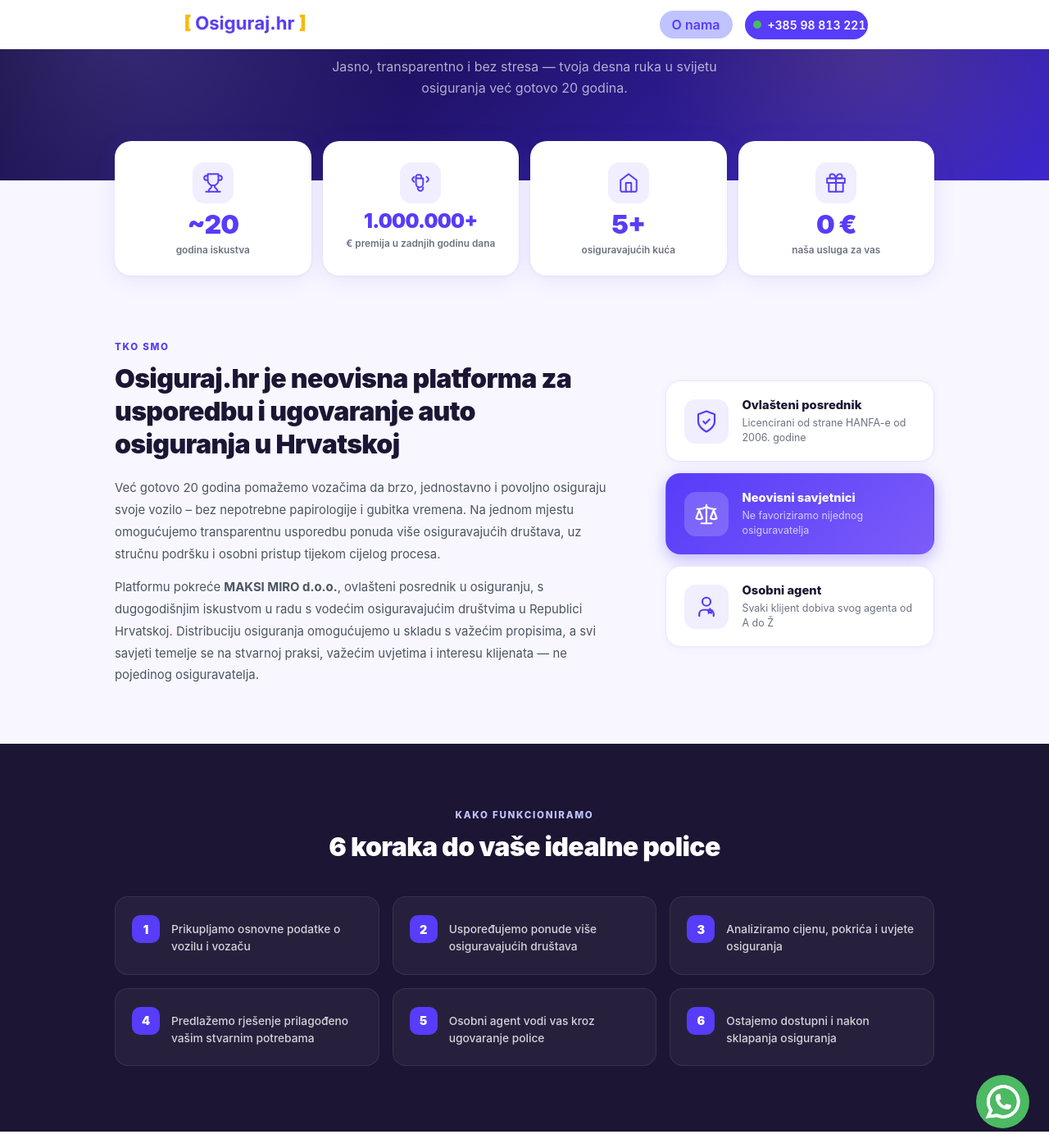
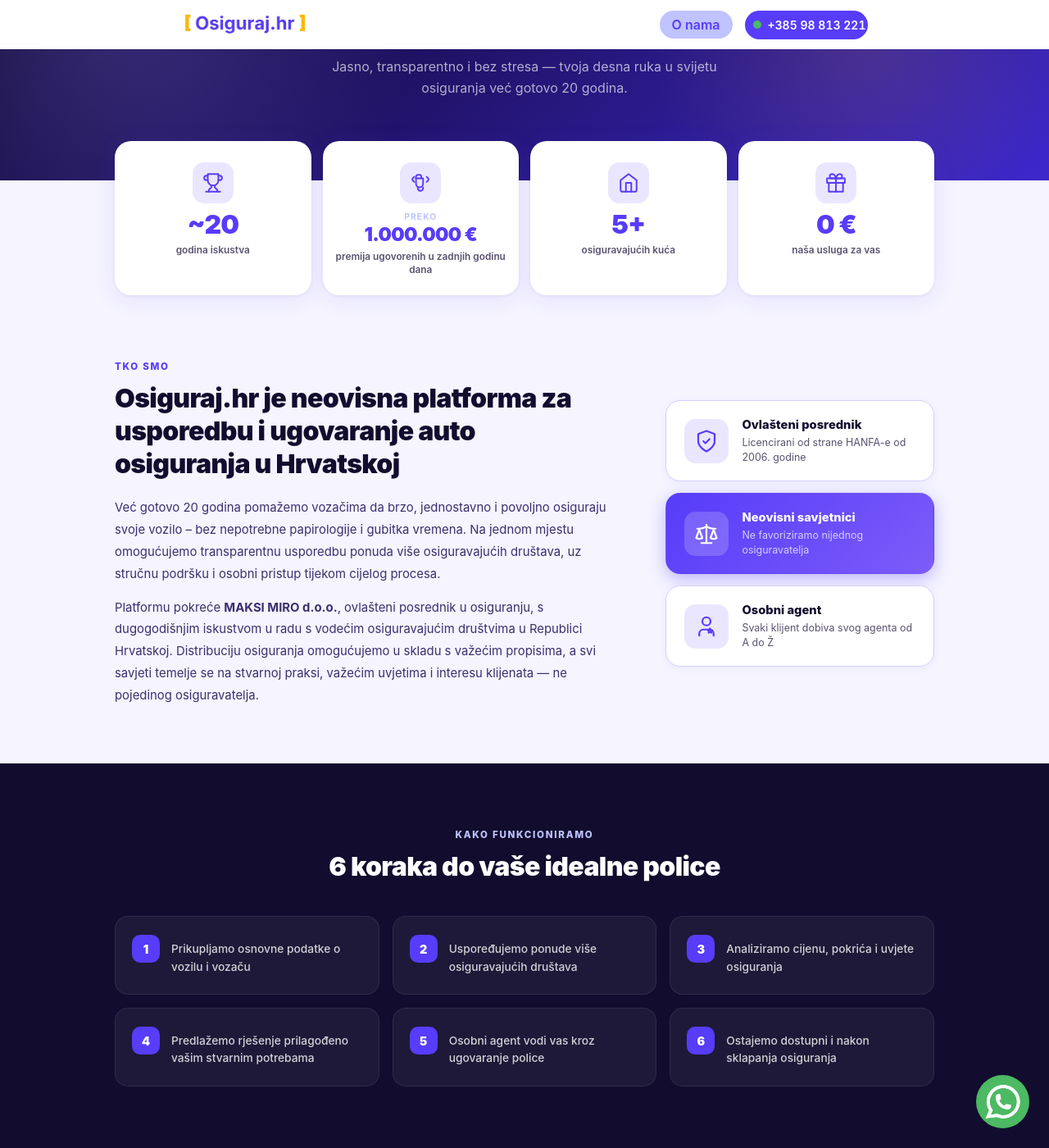
Before and after one commit to Filip-Gale/OsigurajHR, a Jekyll site: the page built from o-nama.html, in a window 1280 px wide and 1400 px high, scrolled down 202 px. Shown: the whole window at 82% size. Built offline with Jekyll 4.4.1, drawn with Linux system fonts in a browser that asks for light colours.

Commit message:
O nama: brand book alignment - 3 brand colors only, fix premija stat text
Co-Authored-By: Claude Sonnet 4.6 <noreply@anthropic.com>

```diff
--- a/css/onama.css
+++ b/css/onama.css
@@ -1,6 +1,7 @@
 /* ── Base overrides ── */
+/* Brand colors: #573cf9 (primary), #bfc3ff (light purple), #ffbc27 (yellow) */
 body {
-    background-color: #f8f7ff;
+    background-color: #f5f4ff;
 }
 
 p, h1, h2 {
@@ -110,12 +111,23 @@ a {
 .on-stat-icon {
     width: 50px;
     height: 50px;
-    background: #f0eeff;
+    background: #ebe6ff;
     border-radius: 14px;
     display: flex;
     align-items: center;
     justify-content: center;
     margin-bottom: 2px;
+}
+
+.on-stat-pre {
+    font-size: 0.65rem;
+    font-weight: 700;
+    letter-spacing: 0.1em;
+    text-transform: uppercase;
+    color: #bfc3ff;
+    margin-bottom: -4px;
+    pointer-events: none;
+    user-select: none;
 }
 
 .on-stat-num {
@@ -129,7 +141,7 @@ a {
 .on-stat-label {
     font-size: 0.74rem;
     font-weight: 600;
-    color: #6b7280;
+    color: #5a5270;
     line-height: 1.35;
     pointer-events: none;
     user-select: none;
@@ -138,7 +150,7 @@ a {
 /* ── WHO WE ARE ── */
 .on-who-section {
     padding: 80px 5% 70px;
-    background: #f8f7ff;
+    background: #f5f4ff;
 }
 
 .on-who-inner {
@@ -171,7 +183,7 @@ a {
 .on-section-title {
     font-size: clamp(1.35rem, 3vw, 2rem);
     font-weight: 900;
-    color: #1c1533;
+    color: #120d2e;
     line-height: 1.25;
     margin-bottom: 20px;
     letter-spacing: -0.02em;
@@ -190,14 +202,14 @@ a {
 .on-body-text {
     font-size: 0.93rem;
     font-weight: 400;
-    color: #4b5563;
+    color: #3d2f6e;
     line-height: 1.8;
 }
 
 /* ── VISUAL CARDS (who section) ── */
 .on-visual-card {
     background: white;
-    border: 1.5px solid #e8e4ff;
+    border: 1.5px solid #d4cfff;
     border-radius: 18px;
     padding: 20px 22px;
     display: flex;
@@ -216,7 +228,7 @@ a {
     flex-shrink: 0;
     width: 54px;
     height: 54px;
-    background: #f0eeff;
+    background: #ebe6ff;
     border-radius: 14px;
     display: flex;
     align-items: center;
@@ -230,7 +242,7 @@ a {
 .on-visual-title {
     font-size: 0.92rem;
     font-weight: 800;
-    color: #1c1533;
+    color: #120d2e;
     margin-bottom: 4px;
     pointer-events: none;
     user-select: none;
@@ -241,7 +253,7 @@ a {
 .on-visual-sub {
     font-size: 0.78rem;
     font-weight: 400;
-    color: #6b7280;
+    color: #5a5270;
     line-height: 1.4;
     pointer-events: none;
     user-select: none;
@@ -251,7 +263,7 @@ a {
 
 /* ── HOW IT WORKS ── */
 .on-how-section {
-    background: #1c1533;
+    background: #120d2e;
     padding: 80px 5%;
 }
 
@@ -312,10 +324,10 @@ a {
 }
 
 .on-trust-card {
-    background: #faf9ff;
+    background: #f5f4ff;
     border-radius: 18px;
     padding: 22px 16px;
-    border: 1.5px solid #ede9ff;
+    border: 1.5px solid #e0dbff;
     display: flex;
     flex-direction: column;
     gap: 10px;
@@ -338,14 +350,14 @@ a {
     flex-shrink: 0;
 }
 
-.on-icon-purple { background: #f0eeff; }
-.on-icon-yellow { background: #fff8e0; }
+.on-icon-purple { background: #ebe6ff; }
+.on-icon-yellow { background: #fff5d4; }
 .on-icon-wa     { background: #dcfce7; }
 
 .on-trust-title {
     font-size: 0.88rem;
     font-weight: 800;
-    color: #1c1533;
+    color: #120d2e;
     pointer-events: none;
     user-select: none;
     line-height: 1.3;
@@ -354,7 +366,7 @@ a {
 .on-trust-desc {
     font-size: 0.76rem;
     font-weight: 400;
-    color: #6b7280;
+    color: #5a5270;
     line-height: 1.6;
     pointer-events: none;
     user-select: none;
@@ -410,12 +422,12 @@ a {
 /* ── HANFA ── */
 .on-hanfa-section {
     padding: 50px 5%;
-    background: #f8f7ff;
+    background: #f5f4ff;
 }
 
 .on-hanfa-inner {
     background: white;
-    border: 1.5px solid #e8e4ff;
+    border: 1.5px solid #d4cfff;
     border-radius: 22px;
     padding: 32px 36px;
     box-shadow: 0 2px 12px rgba(87,60,249,0.06);
@@ -425,7 +437,7 @@ a {
     display: inline-flex;
     align-items: center;
     gap: 8px;
-    background: #f0eeff;
+    background: #ebe6ff;
     color: #573cf9;
     font-size: 0.72rem;
     font-weight: 800;
@@ -441,7 +453,7 @@ a {
 .on-hanfa-text {
     font-size: 0.87rem;
     font-weight: 400;
-    color: #4b5563;
+    color: #3d2f6e;
     line-height: 1.65;
     pointer-events: none;
     user-select: none;
@@ -471,7 +483,7 @@ a {
     text-align: center;
     font-size: 0.93rem;
     font-weight: 400;
-    color: #6b7280;
+    color: #5a5270;
     margin-top: 10px;
     margin-bottom: 40px;
     pointer-events: none;
@@ -487,11 +499,11 @@ a {
 }
 
 .on-contact-card {
-    background: #faf9ff;
+    background: #f5f4ff;
     border-radius: 20px;
     padding: 30px 20px;
     text-align: center;
-    border: 1.5px solid #e8e4ff;
+    border: 1.5px solid #d4cfff;
     display: flex;
     flex-direction: column;
     align-items: center;
@@ -512,7 +524,7 @@ a {
     font-weight: 700;
     letter-spacing: 0.12em;
     text-transform: uppercase;
-    color: #9ca3af;
+    color: #8875b8;
     pointer-events: none;
     user-select: none;
 }
@@ -520,7 +532,7 @@ a {
 .on-contact-value {
     font-size: 0.88rem;
     font-weight: 800;
-    color: #1c1533;
+    color: #120d2e;
     pointer-events: none;
     user-select: none;
 }
--- a/o-nama.html
+++ b/o-nama.html
@@ -93,8 +93,9 @@
                             <path d="M9 17v1a3 3 0 0 0 6 0v-1"/>
                         </svg>
                     </div>
-                    <div class="on-stat-num" style="font-size:1.5rem;">1.000.000+</div>
-                    <div class="on-stat-label">€ premija u zadnjih godinu dana</div>
+                    <div class="on-stat-pre">preko</div>
+                    <div class="on-stat-num" style="font-size:1.45rem;">1.000.000 €</div>
+                    <div class="on-stat-label">premija ugovorenih u zadnjih godinu dana</div>
                 </div>
                 <div class="on-stat-card">
                     <div class="on-stat-icon">
```
